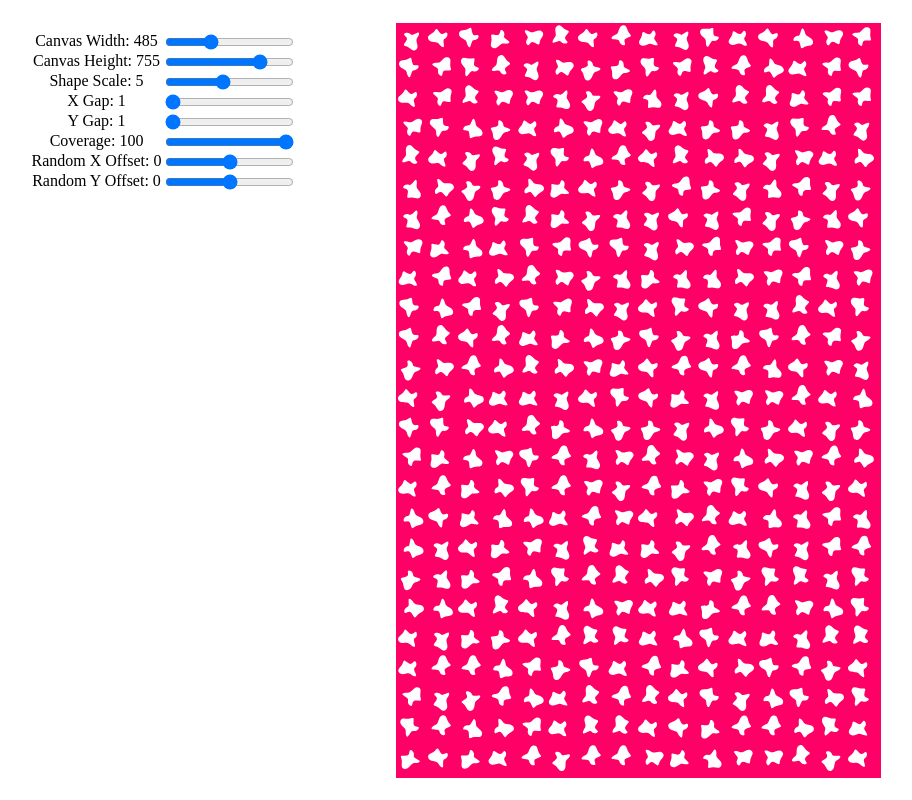
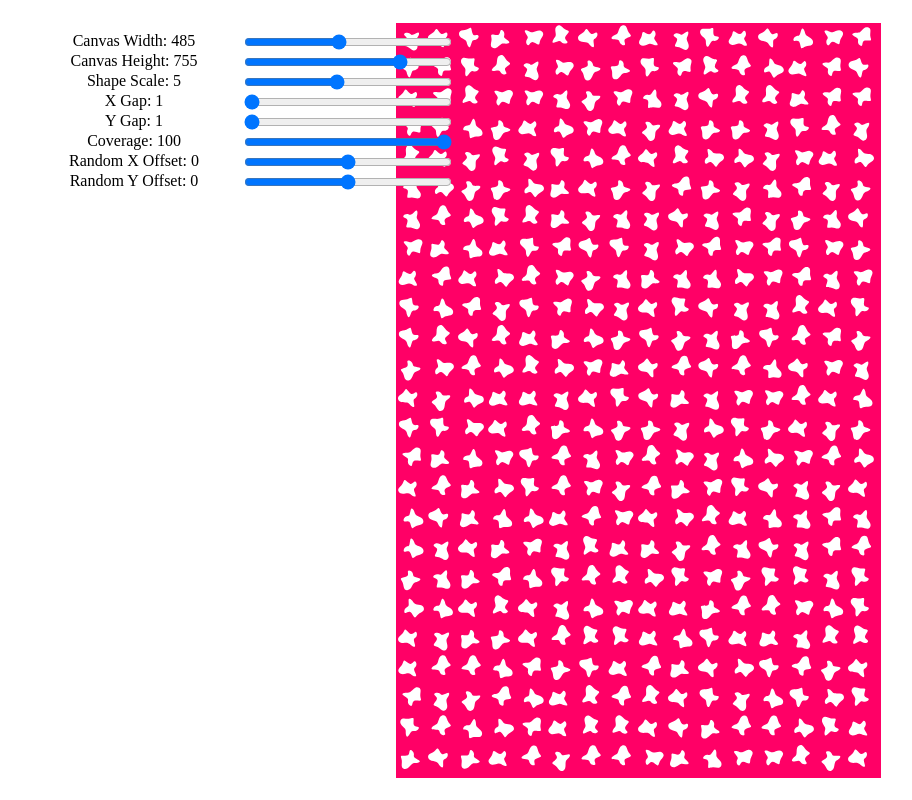
Before and after one commit to morgan-sam/Pattern-Generator, a React (Create React App) app: page / in a window 1280 px wide. Shown: the whole page, without its empty margins (2-914 px from the left). Built offline with nearby package versions, Linux system fonts and the light colour scheme.

Commit message:
Resized slider container and canvas width max

```diff
--- a/src/App.js
+++ b/src/App.js
@@ -37,7 +37,7 @@ const App = () => {
         <input
           type="range"
           min="100"
-          max="1250"
+          max="950"
           value={params.canvas_width}
           onChange={(e) =>
             setParams({ ...params, canvas_width: e.target.value })
--- a/src/app.css
+++ b/src/app.css
@@ -20,4 +20,5 @@
 
 .slider-container > * {
   text-align: center;
+  width: 13rem;
 }
```
